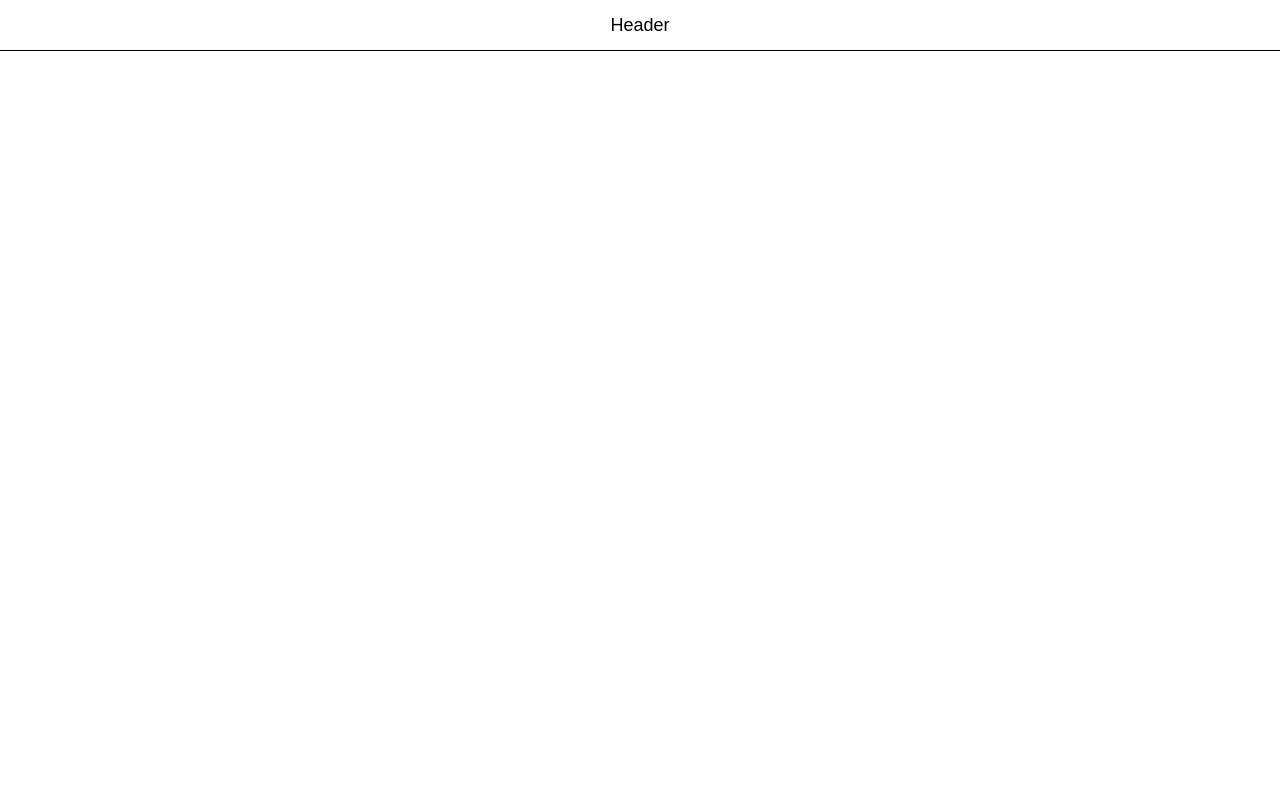
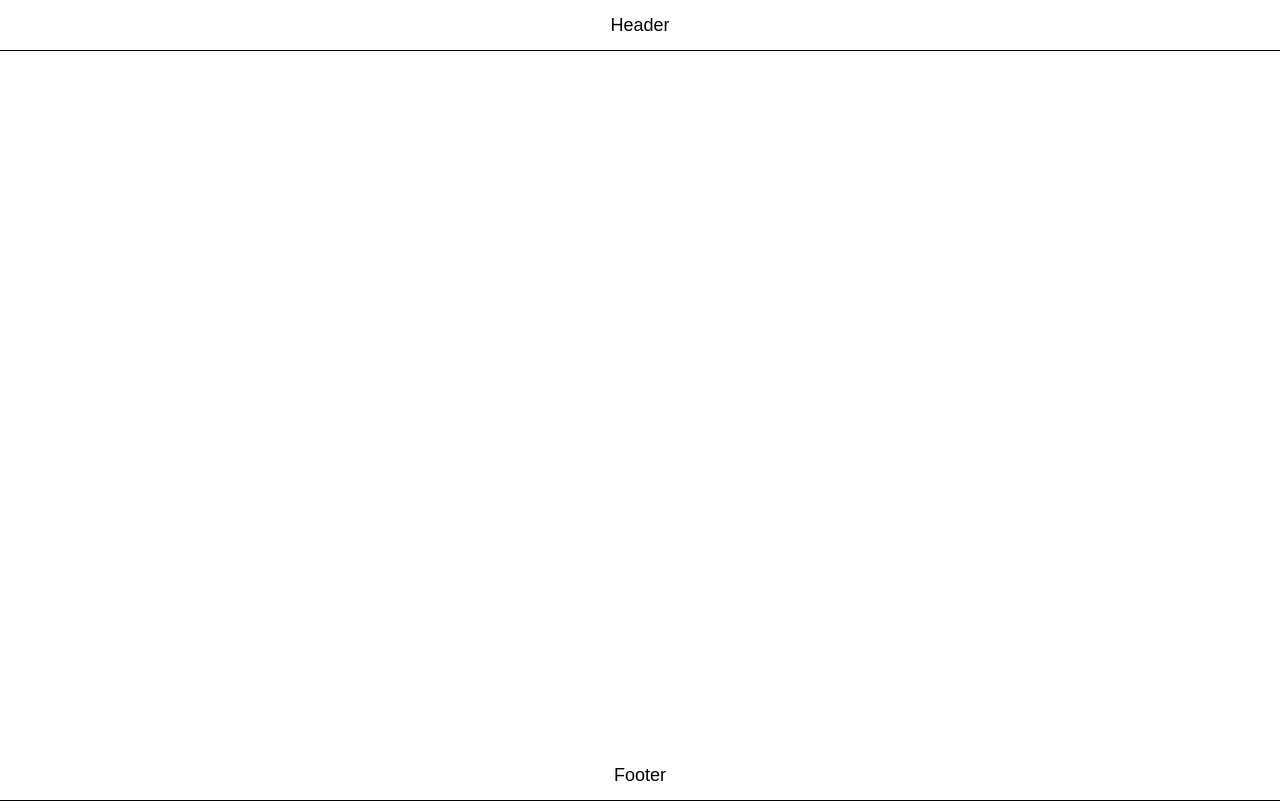
Before and after one commit to ooloo-io/github-flow-rmuho16, a website: page src/index.html in a window 1280 px wide. Drawn offline with nearby package versions, Linux system fonts and the light colour scheme.

Commit message:
Footer (#5)
* added footer markup

* added footer style

* added main markup & style

* changed footer height to 49px

```diff
--- a/src/index.html
+++ b/src/index.html
@@ -14,5 +14,7 @@
 
 <body>
 <header class="header">Header</header>
+<main class="content"></main>
+<footer class="footer">Footer</footer>
 </body>
 </html>
--- a/src/styles.css
+++ b/src/styles.css
@@ -10,3 +10,15 @@ body {
   align-items: center;
   border-bottom: 1px solid black;
 }
+
+.footer {
+  height: 49px;
+  display: flex;
+  justify-content: center;
+  align-items: center;
+  border-bottom: 1px solid black;
+}
+
+.content {
+  min-height: calc(100vh - 100px);
+}
```
